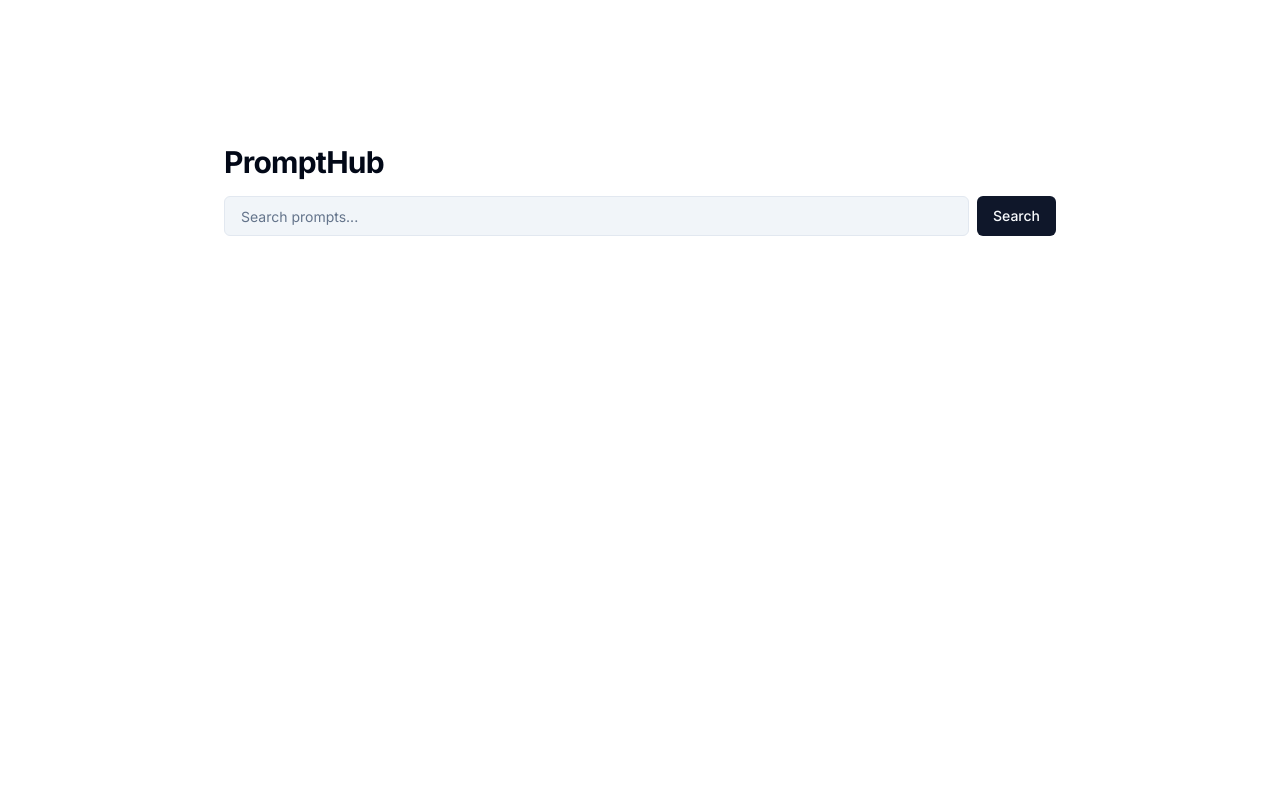
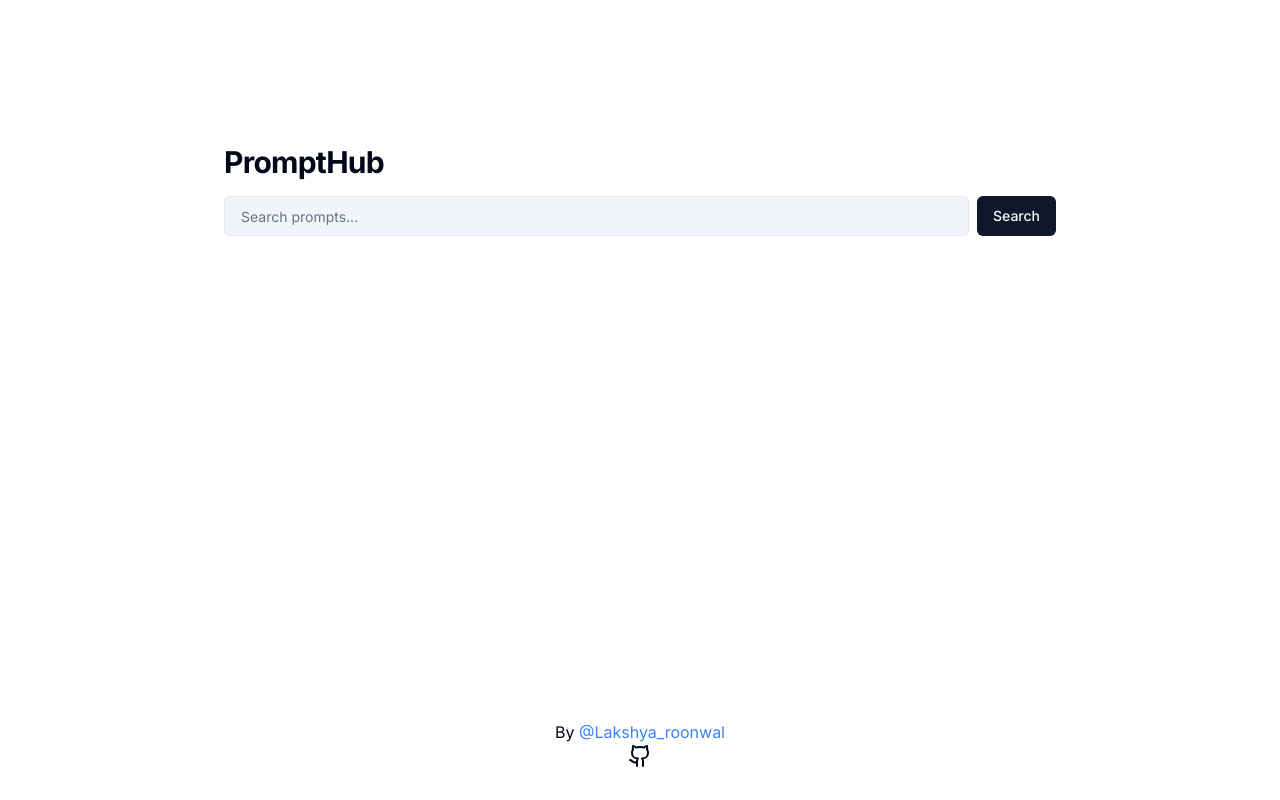
Before and after one commit to lakshya-roonwal/prompstore, a Next.js app: page / in a window 1280 px wide. Built offline with nearby package versions, Linux system fonts and the light colour scheme.

Commit message:
feat : UI Changes and copy functionality

```diff
--- a/src/app/layout.tsx
+++ b/src/app/layout.tsx
@@ -1,6 +1,8 @@
 import type { Metadata } from "next";
 import { Inter } from "next/font/google";
 import "./globals.css";
+import {  LucideGithub } from "lucide-react";
+import Link from "next/link";
 
 const inter = Inter({ subsets: ["latin"] });
 
@@ -16,7 +18,15 @@ export default function RootLayout({
 }>) {
   return (
     <html lang="en">
-      <body className={inter.className}>{children}</body>
+      <body className={inter.className}>
+        {children}
+      <div className="w-full mb-4 flex flex-col items-center">
+          <p>By <Link target="__blank" href={'https://twitter.com/lakshyaroonwal'} className="text-blue-500 hover:text-blue-700">@Lakshya_roonwal</Link></p>
+          <Link target="__blank" href={'https://github.com/lakshya-roonwal'}>
+          <LucideGithub />
+          </Link>
+        </div>
+        </body>
     </html>
   );
 }
--- a/src/components/PromptSearcher.tsx
+++ b/src/components/PromptSearcher.tsx
@@ -15,7 +15,7 @@ interface Prompt {
 const PromptSearcher = () => {
   const [searchQuery, setSearchQuery] = useState("");
   const [prompts, setPrompts] = useState<Prompt[]>([]);
-  const [copyId, setCopyId] = useState(null);
+  const [copyId, setCopyId] = useState<string|null>(null);
   const [isLoading, setIsLoading] = useState(false);
 
   const handleSearch = async (e:any) => {
@@ -40,7 +40,10 @@ const PromptSearcher = () => {
   };
 
   return (
-    <div className="flex flex-col items-center justify-start w-full min-h-screen py-16 lg:py-32 bg-background">
+    <div className="flex flex-col items-center justify-start w-full min-h-[90vh] py-16 lg:py-32 bg-transparent">
+      <div
+  className="absolute inset-0 h-full w-full bg-white bg-[radial-gradient(#e5e7eb_1px,transparent_1px)] [background-size:16px_16px] -z-20"
+></div>
       <div className="max-w-4xl w-full px-4 sm:px-6 lg:px-8">
         <h1 className="text-3xl my-4 font-bold tracking-tight">PromptHub</h1>
         <form className="flex items-center gap-2 mb-8">
@@ -69,7 +72,6 @@ const PromptSearcher = () => {
             >
               <div className="flex-1">
                 <h3 className="text-lg font-medium text-foreground">{prompt.prompt}</h3>
-                <img src={prompt.image_url} alt="" />
               </div>
               <Button
                 onClick={() => handleCopy(prompt.prompt, prompt._id)}
@@ -77,7 +79,7 @@ const PromptSearcher = () => {
               >
                 {copyId === prompt._id ? "Copied" : "Copy"}
               </Button>
-              <Link href={prompt.link} className={buttonVariants()}>View</Link>
+              <Link target="_blank" href={prompt.link} className={buttonVariants()}>View</Link>
             </div>
           ))}
         </div>
```
Also changed, not shown: 1 other file (tests, documents, lock files or other folders).
